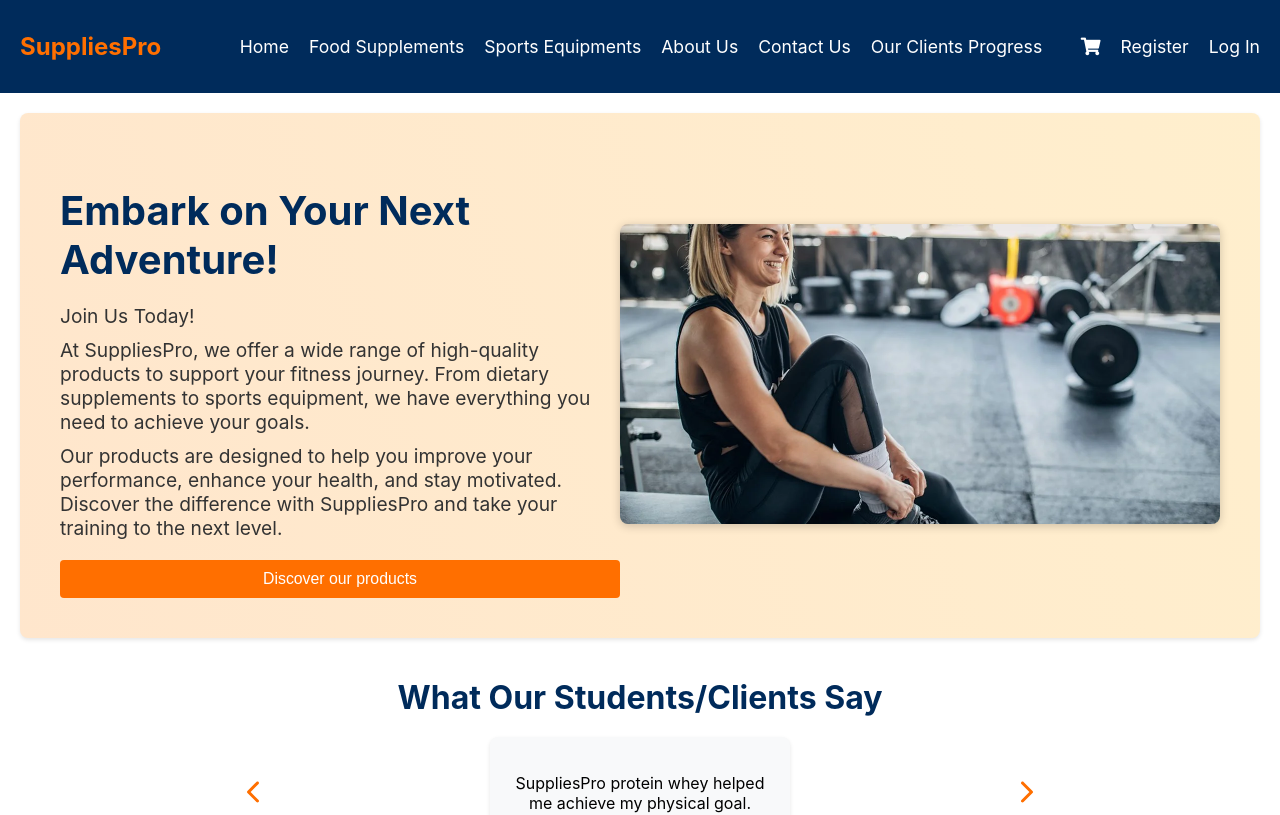
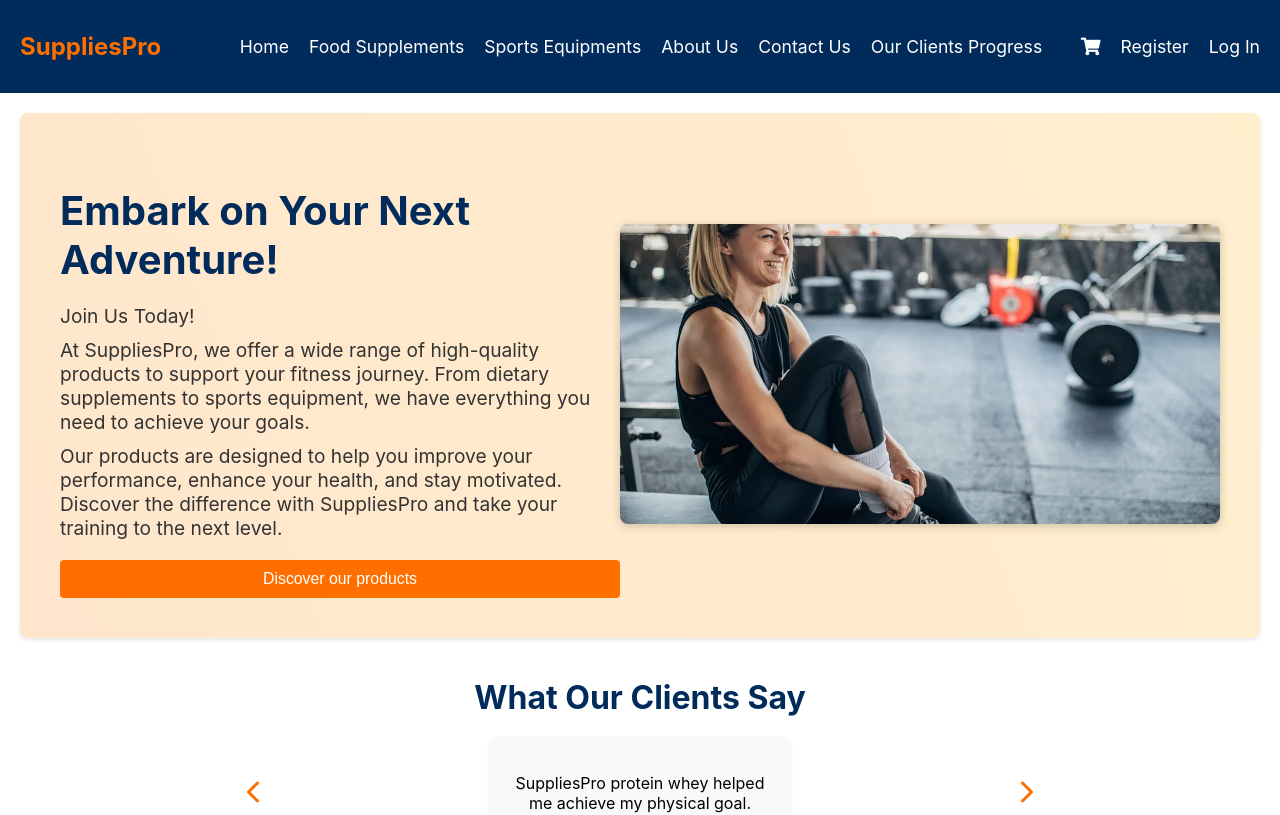
Before and after one commit to Ilyas-AitAli/SuppliesPro-Website, a React (Create React App) app: page / in a window 1280 px wide. Shown: the top 815 px of the page. Built offline with nearby package versions, Linux system fonts and the light colour scheme.

Commit message:
Update HomePage.js

```diff
--- a/src/components/HomePage.js
+++ b/src/components/HomePage.js
@@ -51,7 +51,7 @@ function HomePage() {
 
       {/* Testimonials */}
       <section className="testimonials">
-        <h2>What Our Students/Clients Say</h2>
+        <h2>What Our Clients Say</h2>
         <div className="testimonial-slider">
           <button onClick={prevTestimonial}>
             <FontAwesomeIcon icon={faChevronLeft} />
```
